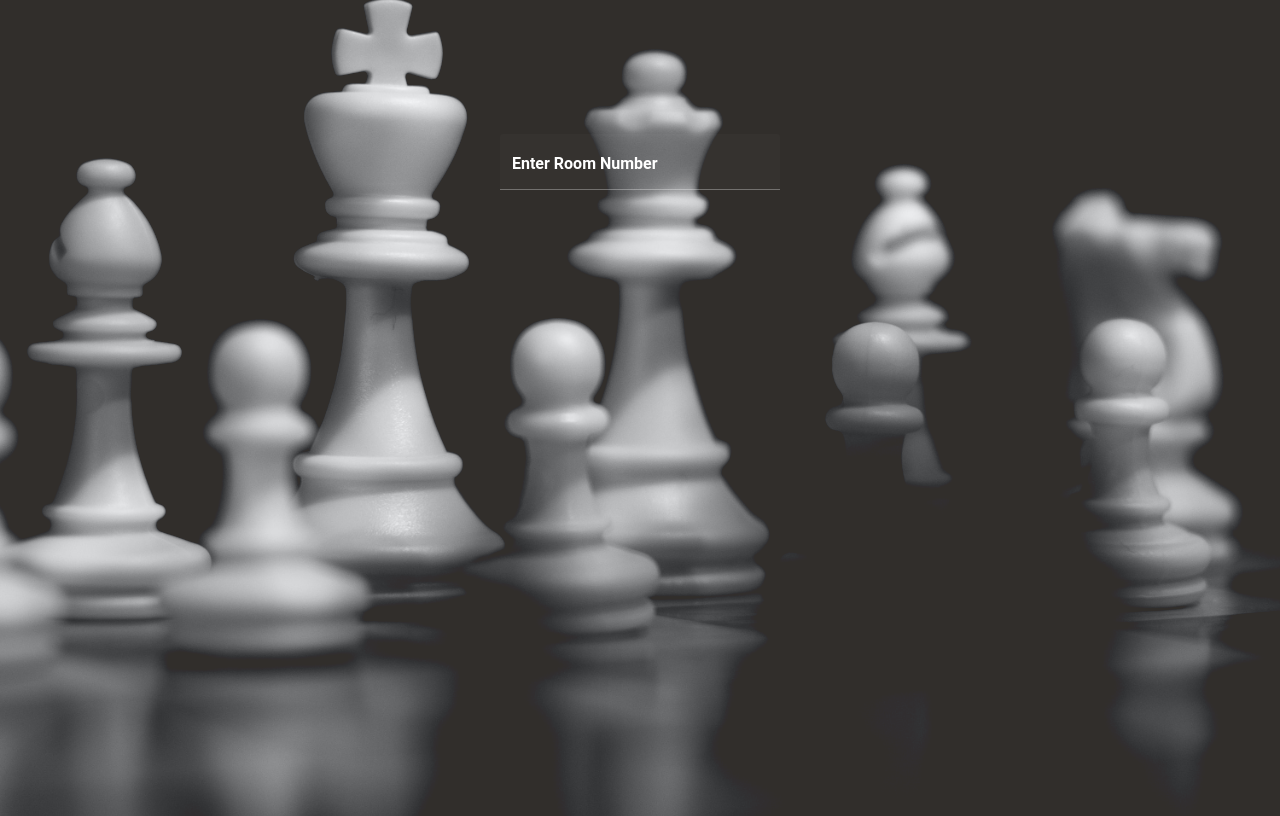
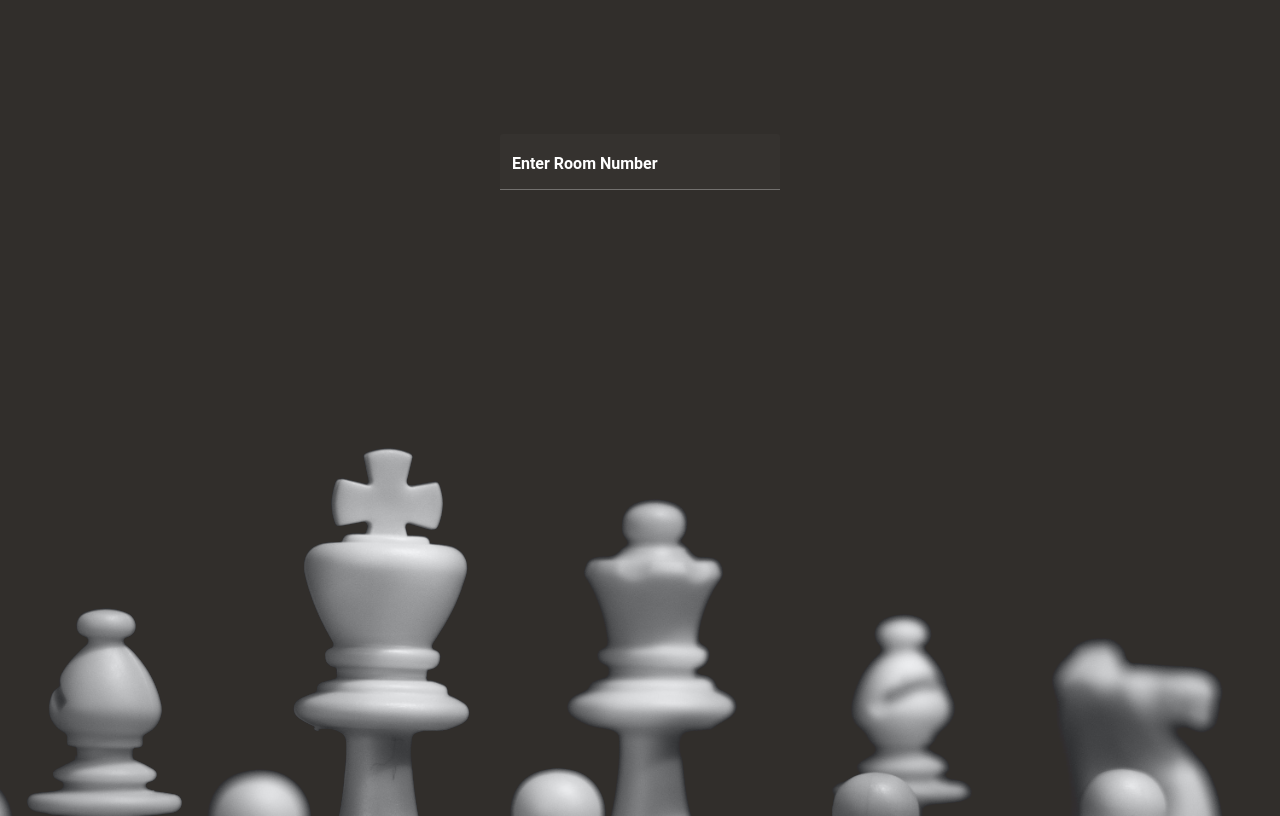
Before and after one commit to pietroiusti/chess, a website: page public/index.html in a window 1280 px wide. Drawn offline with Linux system fonts and the light colour scheme.

Commit message:
Change bg image position.

```diff
--- a/public/css/game.css
+++ b/public/css/game.css
@@ -3,7 +3,7 @@ html{
     /* background-image: url(https://www.wallpapertip.com/wmimgs/244-2446040_3d-chess-wallpaper.jpg); */
     background-image: url("chess-image.jpg");
     background-repeat: no-repeat;
-    background-position: center center;
+    background-position: center 10px;
     Background-size: 200%;
     /* Background-size: 1000px 700px; */
     /*background-image: linear-gradient(to left, , #312e2b);*/
--- a/public/css/index.css
+++ b/public/css/index.css
@@ -2,7 +2,7 @@ html {
   background-color: #312e2b;
   background-image: url("chess-image.jpg");
   background-repeat: no-repeat;
-  background-position: center center;
+  background-position: center 5px;
   Background-size: 200%;
   background-blend-mode: lighten; }
 
```
